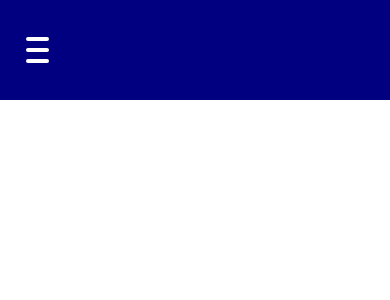
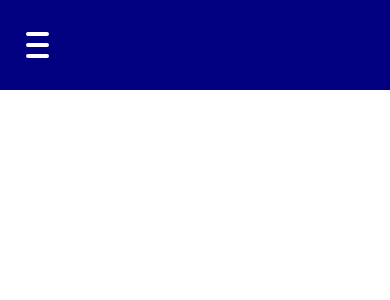
Before and after one commit to abk2191/sliding-div, a React (Vite) app: page / in a window 390 px wide. Shown: the top 300 px of the page. Built offline with nearby package versions, Linux system fonts and the light colour scheme.

Commit message:
Added new features

```diff
--- a/src/index.css
+++ b/src/index.css
@@ -214,4 +214,13 @@ body {
   .sliding-div-five h2 {
     font-size: 25px;
   }
+
+  .the-button-div {
+    height: 90px;
+  }
+
+  .sidebar-open,
+  .sidebar-close {
+    padding-left: 25px;
+  }
 }
```
